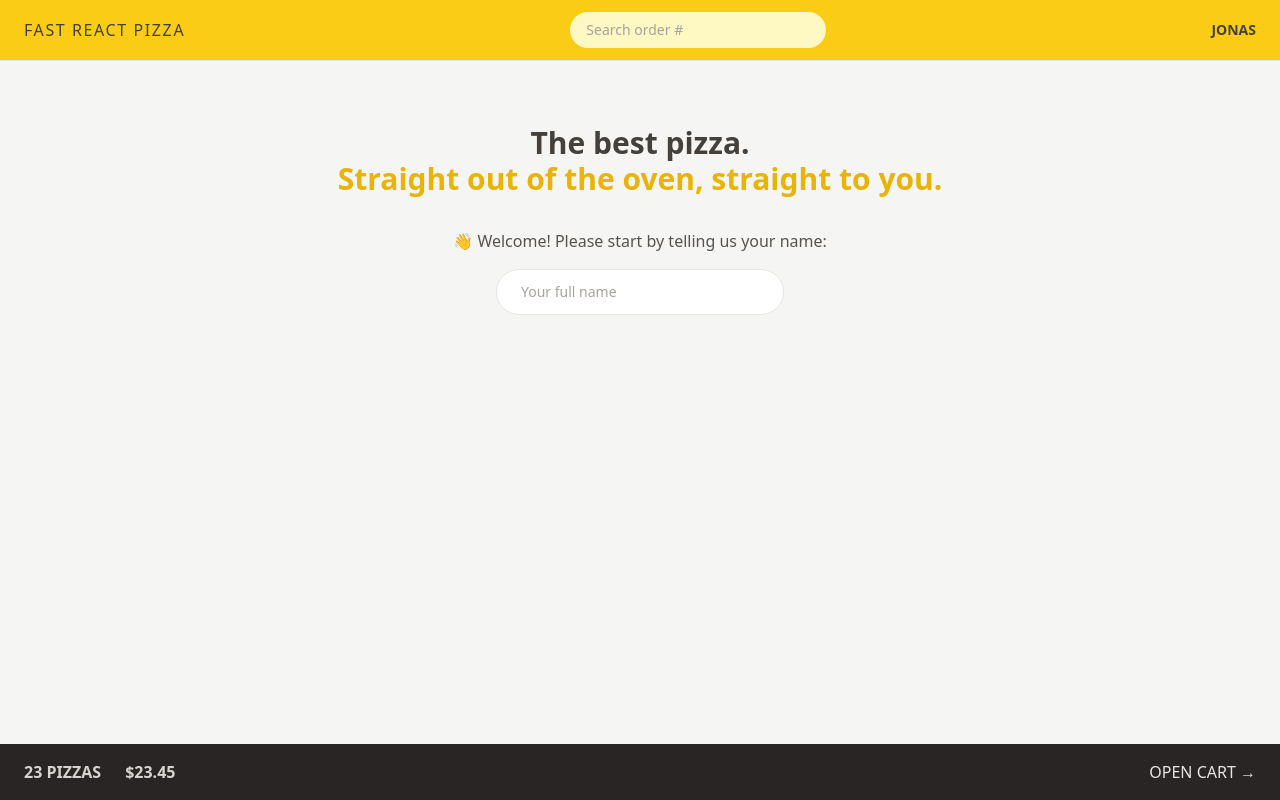
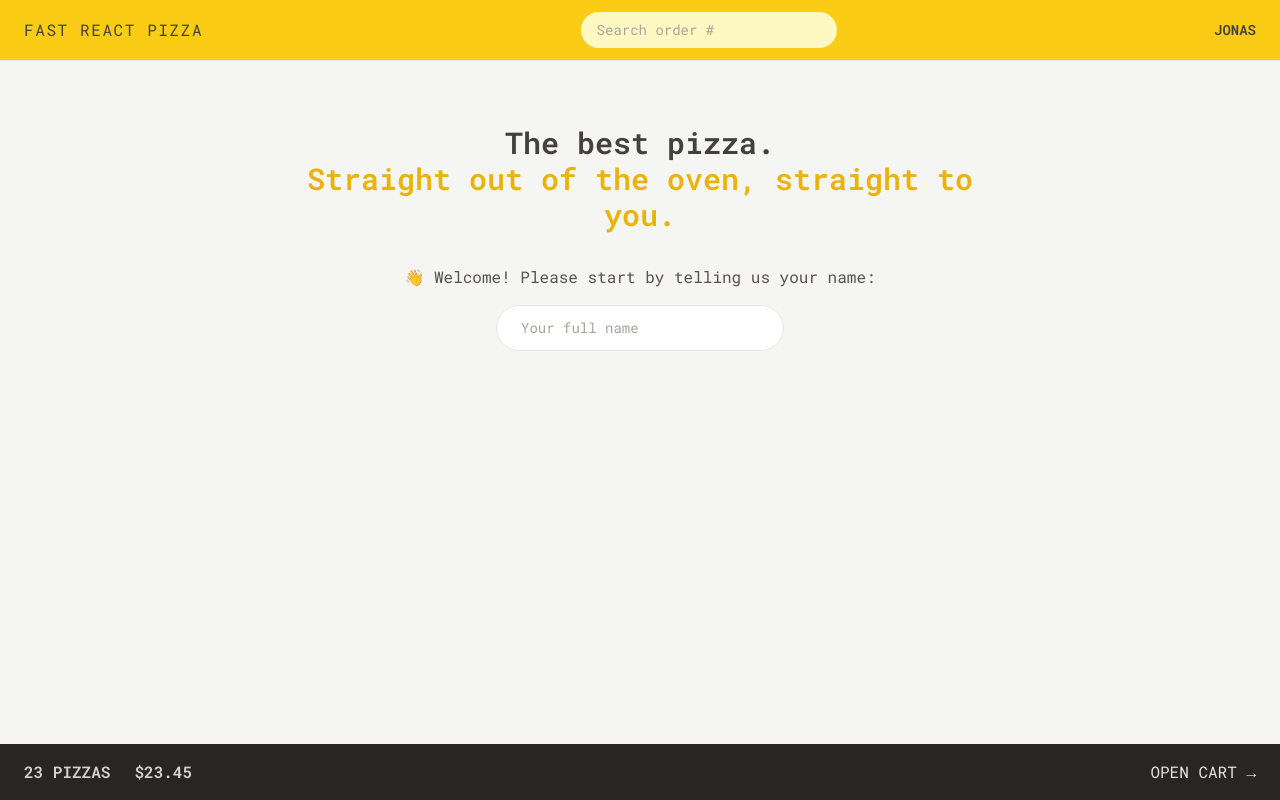
Before and after one commit to mahdiehgh79/Fast-Food-React, a React (Vite) app: page / in a window 1280 px wide. Built offline with nearby package versions, Linux system fonts and the light colour scheme.

Commit message:
add extends fontSize Tailwindconfig

```diff
--- a/index.html
+++ b/index.html
@@ -4,6 +4,12 @@
     <meta charset="UTF-8" />
     <link rel="icon" type="image/svg+xml" href="/vite.svg" />
     <meta name="viewport" content="width=device-width, initial-scale=1.0" />
+    <link rel="preconnect" href="https://fonts.googleapis.com" />
+    <link rel="preconnect" href="https://fonts.gstatic.com" crossorigin />
+    <link
+      href="https://fonts.googleapis.com/css2?family=Roboto+Mono:wght@300;400;500;600;700&display=swap"
+      rel="stylesheet"
+    />
     <title>Vite + React</title>
   </head>
   <body class="bg-stone-100 text-stone-700">
--- a/tailwind.config.js
+++ b/tailwind.config.js
@@ -2,7 +2,18 @@
 export default {
   content: ["./index.html", "./src/**/*.{js,ts,jsx,tsx}"],
   theme: {
-    extend: {},
+    fontFamily: {
+      sans: 'Roboto Mono, monospace',
+    },
+
+    extend: {
+      fontSize: {
+        huge: ['80rem', { lineHeight: '1' }],
+      },
+      height: {
+        screen: '100dvh',
+      },
+    },
   },
   plugins: [],
 };
```
